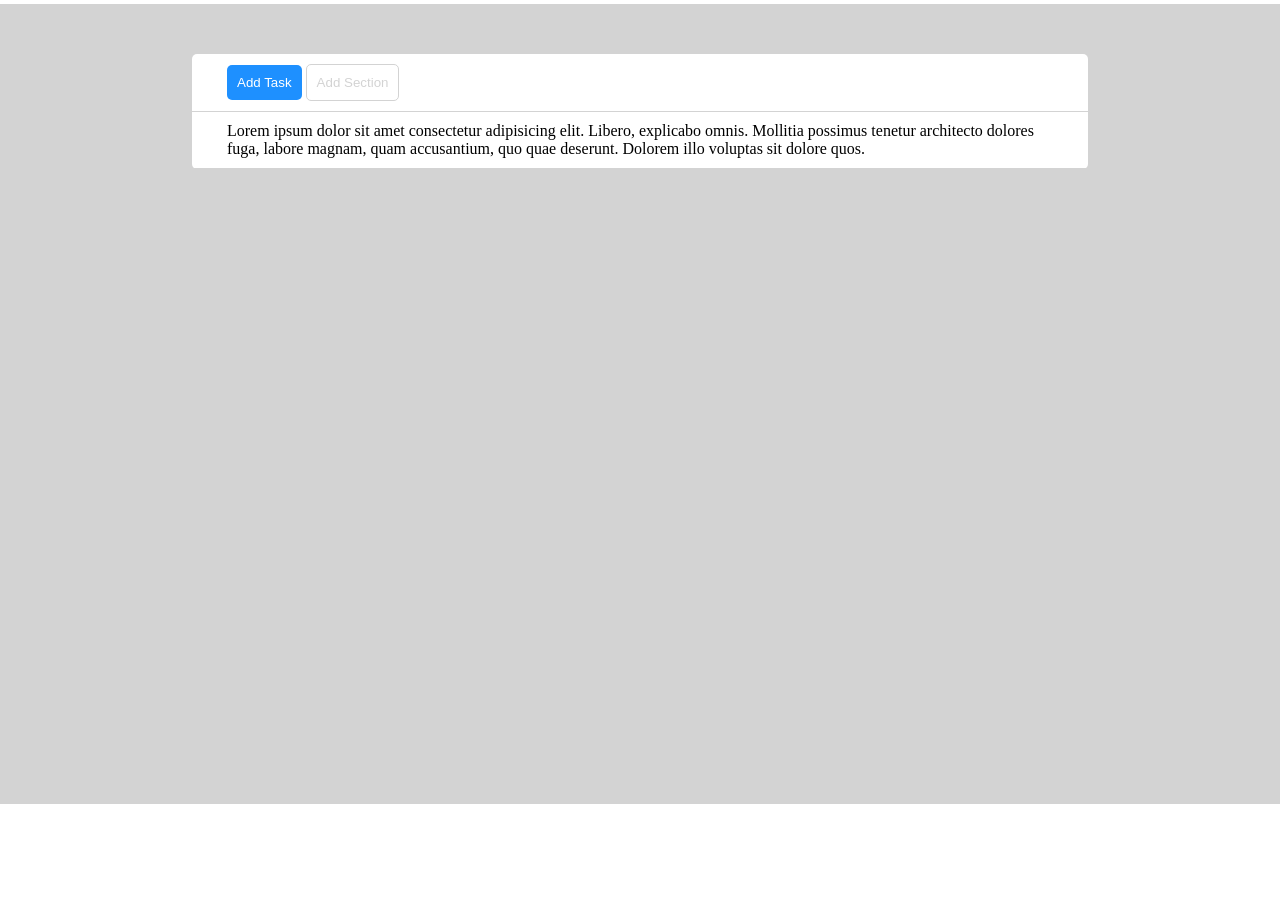
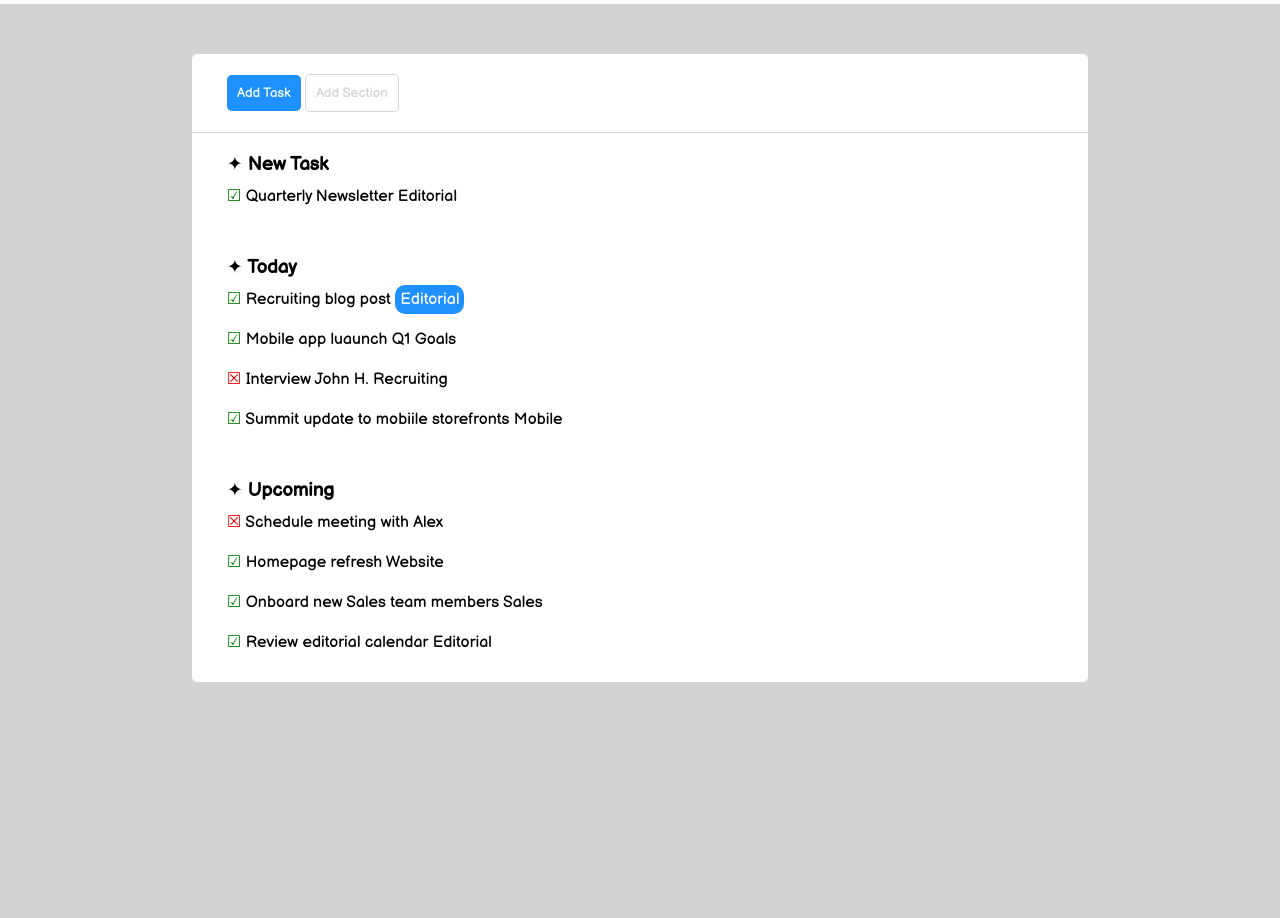
Before and after one commit to leonardobarone/html-css-toboolist, a plain HTML site: page index.html in a window 1280 px wide. Shown: the part 86-1004 px from the top of the page. Before the commit the page ends 890 px from the top, so only its background shows below. Drawn offline with Linux system fonts and the light colour scheme; a web font is replaced by a local one.

Commit message:
bozza main

```diff
--- a/css/style.css
+++ b/css/style.css
@@ -3,6 +3,7 @@
     padding: 0px;
     margin: 0px;
     box-sizing: border-box;
+    font-family: 'Balsamiq Sans', cursive;
 }
 
 .logo-text
@@ -25,7 +26,7 @@ main
 {
     padding-top: 50px;
     background-color: lightgray;
-    min-height: 100vh;
+    min-height: 1000px;
 }
 
 .container-main
@@ -38,7 +39,7 @@ main
 
 .section-1
 {
-    padding: 10px 35px;
+    padding: 20px 35px;
     border-bottom: 1px solid lightgray;
 }
 
@@ -60,3 +61,33 @@ main
     border-radius: 5px;
     border: 1px solid lightgray;
 }
+
+li
+{
+    list-style: none;
+    padding: 10px 0px;
+}
+
+.padding-custom
+{
+    padding: 20px 35px;
+}
+
+.editorial
+{
+    background-color: dodgerblue;
+    font-size: ;
+    padding: 5px;
+    color: white;
+    border-radius: 10px;
+}
+
+.true
+{
+    color: green;
+}
+
+.false
+{
+    color: red;
+}
--- a/index.html
+++ b/index.html
@@ -12,6 +12,12 @@
         <!-- LINK GOOGLE FONTS -->
         <link rel="preconnect" href="https://fonts.googleapis.com">
         <link rel="preconnect" href="https://fonts.gstatic.com" crossorigin>
+        <link href="https://fonts.googleapis.com/css2?family=Balsamiq+Sans&display=swap" rel="stylesheet">
+        <!-- ////////// -->
+
+        <!-- LINK GOOGLE FONTS H1 -->
+        <link rel="preconnect" href="https://fonts.googleapis.com">
+        <link rel="preconnect" href="https://fonts.gstatic.com" crossorigin>
         <link href="https://fonts.googleapis.com/css2?family=Dela+Gothic+One&display=swap" rel="stylesheet">
         <!-- ////////// -->
 
@@ -22,7 +28,7 @@
         <!-- INTESTAZIONE SITO -->
         <header>
             <div class="container-header">
-                <img class="logo-img" src="/img/Logo.png" alt="logo toboolist">
+                <img class="logo-img" src="img/Logo.png" alt="logo toboolist">
                 <h1 class="logo-text">Toboolist</h1>
             </div>
         </header>
@@ -44,8 +50,45 @@
 
             <!-- 2 SEZIONE SITO -->
             <section>
-                <div class="section-1">
-                    <p>Lorem ipsum dolor sit amet consectetur adipisicing elit. Libero, explicabo omnis. Mollitia possimus tenetur architecto dolores fuga, labore magnam, quam accusantium, quo quae deserunt. Dolorem illo voluptas sit dolore quos.</p>
+                <div class="padding-custom">
+                    <h3>&#10022; New Task</h3>
+                    <ul>
+                        <li><span class="true">&#9745;</span> Quarterly Newsletter
+                            <span>Editorial</span>
+                        </li>
+                    </ul>
+                </div>
+                <div class="padding-custom">
+                    <h3>&#10022; Today</h3>
+                    <ul>
+                        <li><span class="true">&#9745;</span> Recruiting blog post
+                            <span class="editorial">Editorial</span>
+                        </li>
+                        <li><span class="true">&#9745;</span> Mobile app luaunch
+                            <span>Q1 Goals</span>
+                        </li>
+                        <li><span class="false">&#9746;</span> Interview John H.
+                            <span>Recruiting</span>
+                        </li>
+                        <li><span class="true">&#9745;</span> Summit update to mobiile storefronts
+                            <span>Mobile</span>
+                        </li>
+                    </ul>
+                </div>
+                <div class="padding-custom">
+                    <h3>&#10022; Upcoming</h3>
+                    <ul>
+                        <li><span class="false">&#9746;</span> Schedule meeting with Alex</li>
+                        <li><span class="true">&#9745;</span> Homepage refresh
+                            <span>Website</span>
+                        </li>
+                        <li><span class="true">&#9745;</span> Onboard new Sales team members
+                            <span>Sales</span>
+                        </li>
+                        <li><span class="true">&#9745;</span> Review editorial calendar
+                            <span>Editorial</span>
+                        </li>
+                    </ul>
                 </div>
             </section>
             <!-- ////////// -->
```
